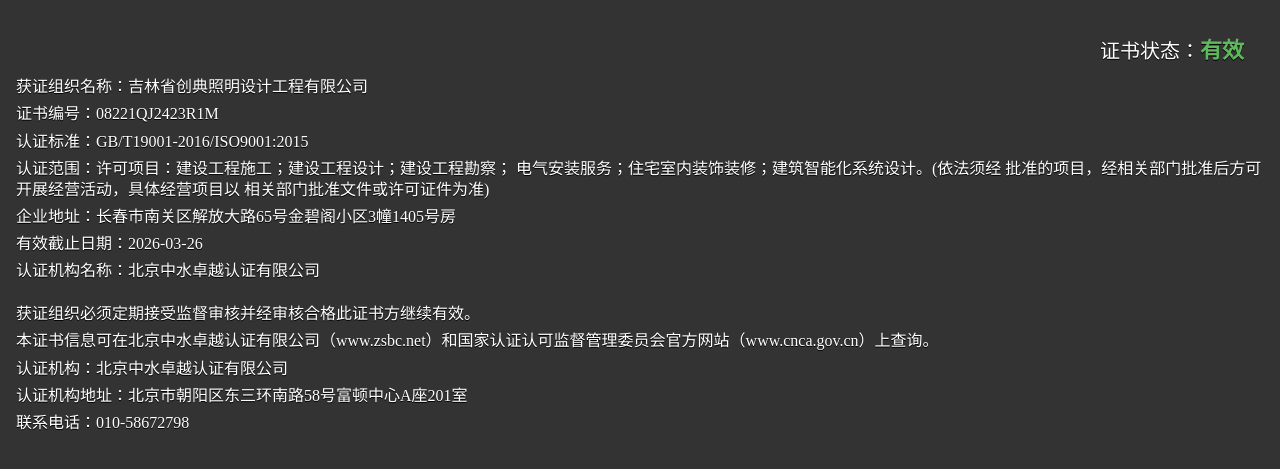
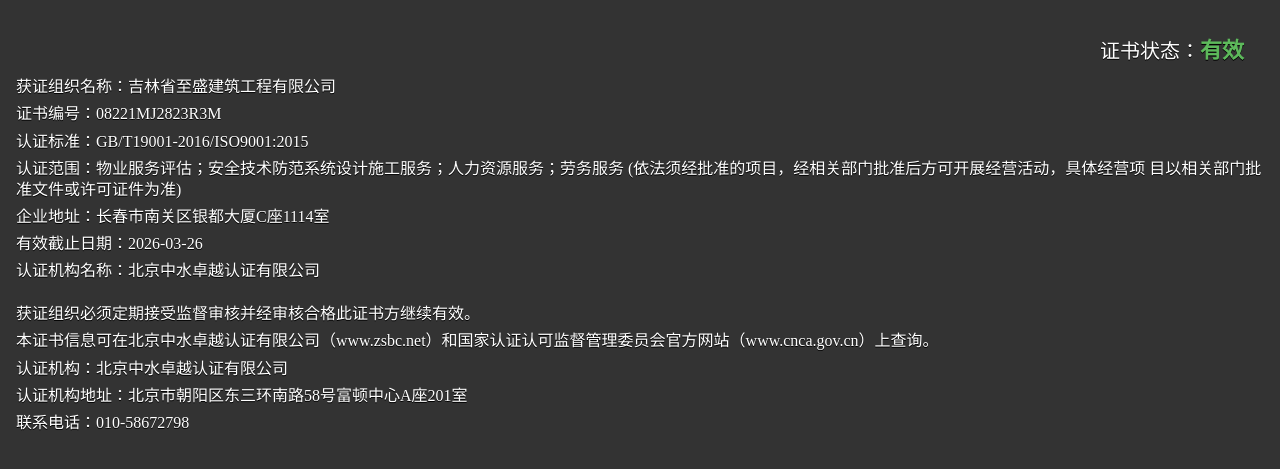
Before and after one commit to fatshining/fatshining.github.io, a plain HTML site: page index.html in a window 1280 px wide. Shown: the part 962-1431 px from the top of the page. Drawn offline with Linux system fonts and the light colour scheme.

Commit message:
Update index.html

```diff
--- a/index.html
+++ b/index.html
@@ -89,18 +89,18 @@
         <div class="rz-infor">
             <div class="rz-state">证书状态：<span id="displayName_blue">有效</span> </div> <div class="rz-item">
                 <p>
-                    获证组织名称：吉林省创典照明设计工程有限公司</p>
+                    获证组织名称：吉林省至盛建筑工程有限公司</p>
                 <p>
-                    证书编号：08221QJ2423R1M</p>
+                    证书编号：08221MJ2823R3M</p>
                 <p>
                     认证标准：GB/T19001-2016/ISO9001:2015</p>
                 <p>
-                    认证范围：许可项目：建设工程施工；建设工程设计；建设工程勘察；
-                    电气安装服务；住宅室内装饰装修；建筑智能化系统设计。(依法须经
-                    批准的项目，经相关部门批准后方可开展经营活动，具体经营项目以
-                    相关部门批准文件或许可证件为准)</p>
+                    认证范围：物业服务评估；安全技术防范系统设计施工服务；人力资源服务；劳务服务
+(依法须经批准的项目，经相关部门批准后方可开展经营活动，具体经营项
+目以相关部门批准文件或许可证件为准)
+</p>
 <p>
-                    企业地址：长春市南关区解放大路65号金碧阁小区3幢1405号房</p>
+                    企业地址：长春市南关区银都大厦C座1114室</p>
 <p>
                     有效截止日期：2026-03-26</p>
 <p>
```
